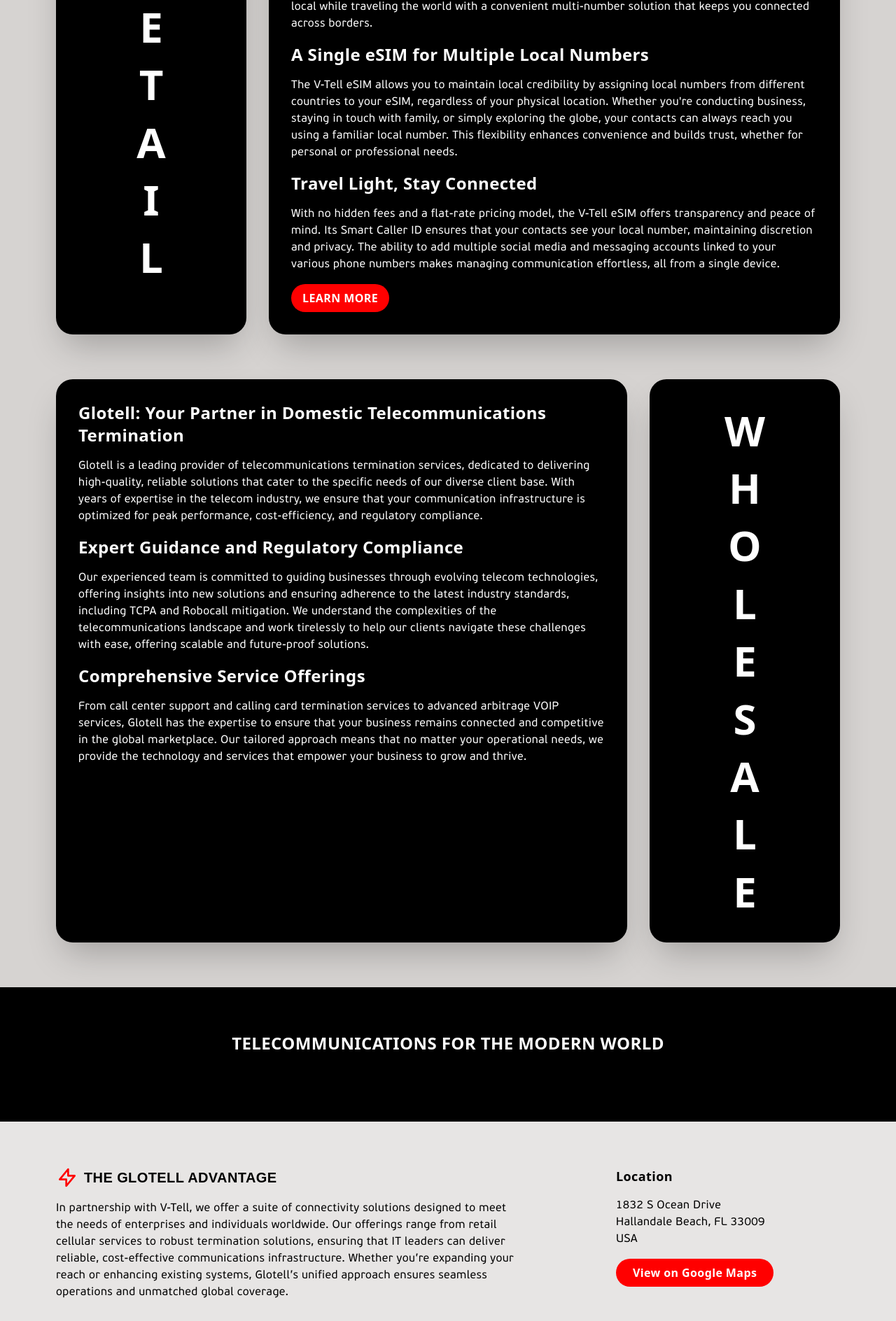
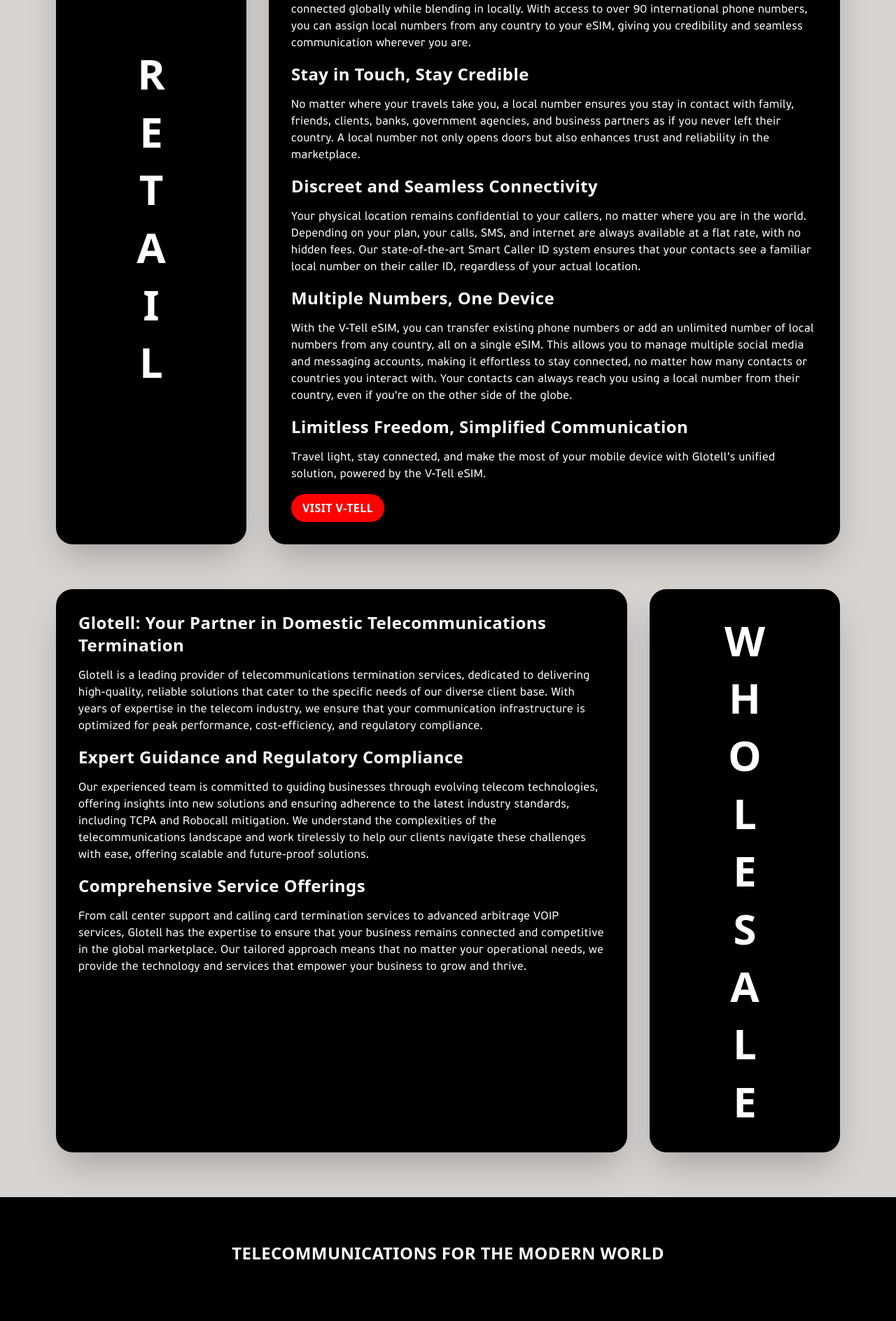
Before and after one commit to kdjordan/gtLanding, a Vue app: page / in a window 1280 px wide. Shown: the part 1292-3180 px from the top of the page at 70% size. Built offline with nearby package versions, Linux system fonts and the light colour scheme; a web font is replaced by a local one.

Commit message:
fixed copy

```diff
--- a/src/components/FeaturesSection.vue
+++ b/src/components/FeaturesSection.vue
@@ -3,13 +3,17 @@
 		<div class="container mx-auto px-4">
 			<div class="flex items-center mb-12">
 				<div class="w-8 h-0.5 bg-black mr-4"></div>
-        <h2 class="text-4xl font-bold text-black uppercase">What We Do</h2>
+				<h2 class="text-4xl font-bold text-black uppercase">
+					What We Do
+				</h2>
 			</div>
 
 			<!-- Retail Section -->
 			<div class="flex flex-col md:flex-row gap-8 mb-16">
 				<!-- RETAIL text -->
-        <div class="w-full md:w-1/4 bg-black rounded-3xl shadow-2xl overflow-hidden flex items-center justify-center p-4 md:p-0">
+				<div
+					class="w-full md:w-1/4 bg-black rounded-3xl shadow-2xl overflow-hidden flex items-center justify-center p-4 md:p-0"
+				>
 					<div class="text-4xl md:text-6xl font-bold text-secondary">
 						<div class="feature-text">
 							<span>R</span>
@@ -23,22 +27,77 @@
 				</div>
 
 				<!-- Retail copy -->
-        <div class="w-full md:w-3/4 bg-black rounded-3xl shadow-2xl overflow-hidden">
+				<div
+					class="w-full md:w-3/4 bg-black rounded-3xl shadow-2xl overflow-hidden"
+				>
 					<div class="p-8">
-            <h3 class="text-2xl font-bold text-secondary mb-4">Global Connectivity, Simplified</h3>
+						<h3 class="text-3xl font-bold text-secondary mb-4">
+							Go Global, Stay Local.
+						</h3>
+						<h3 class="text-2xl font-bold text-secondary mb-4">
+							One eSIM for all your mobile numbers. Anywhere.
+						</h3>
 						<p class="text-secondary mb-4">
-              Through Glotell's strategic partnership with V-Tell, we bring you a revolutionary eSIM solution that enables global communication with ease. With access to over 90 international phone numbers on one eSIM, users can enjoy seamless connectivity for calls, SMS, and data wherever they are. Stay local while traveling the world with a convenient multi-number solution that keeps you connected across borders.
+							As part of the V-Tell group, Glotell brings you a
+							revolutionary eSIM solution, designed to keep you
+							connected globally while blending in locally. With
+							access to over 90 international phone numbers, you can
+							assign local numbers from any country to your eSIM,
+							giving you credibility and seamless communication
+							wherever you are.
 						</p>
-            <h3 class="text-2xl font-bold text-secondary mb-4">A Single eSIM for Multiple Local Numbers</h3>
+						<h3 class="text-2xl font-bold text-secondary mb-4">
+							Stay in Touch, Stay Credible
+						</h3>
 						<p class="text-secondary mb-4">
-              The V-Tell eSIM allows you to maintain local credibility by assigning local numbers from different countries to your eSIM, regardless of your physical location. Whether you're conducting business, staying in touch with family, or simply exploring the globe, your contacts can always reach you using a familiar local number. This flexibility enhances convenience and builds trust, whether for personal or professional needs.
+							No matter where your travels take you, a local number
+							ensures you stay in contact with family, friends,
+							clients, banks, government agencies, and business
+							partners as if you never left their country. A local
+							number not only opens doors but also enhances trust and
+							reliability in the marketplace.
 						</p>
-            <h3 class="text-2xl font-bold text-secondary mb-4">Travel Light, Stay Connected</h3>
+						<h3 class="text-2xl font-bold text-secondary mb-4">
+							Discreet and Seamless Connectivity
+						</h3>
 						<p class="text-secondary mb-4">
-              With no hidden fees and a flat-rate pricing model, the V-Tell eSIM offers transparency and peace of mind. Its Smart Caller ID ensures that your contacts see your local number, maintaining discretion and privacy. The ability to add multiple social media and messaging accounts linked to your various phone numbers makes managing communication effortless, all from a single device.
+							Your physical location remains confidential to your
+							callers, no matter where you are in the world. Depending
+							on your plan, your calls, SMS, and internet are always
+							available at a flat rate, with no hidden fees. Our
+							state-of-the-art Smart Caller ID system ensures that
+							your contacts see a familiar local number on their
+							caller ID, regardless of your actual location.
 						</p>
-            <a href="https://v-tell.com/en" target="_blank" rel="noopener noreferrer" class="bg-primary text-secondary px-4 py-2 rounded-full font-semibold hover:bg-opacity-80 hover:text-black transition-colors inline-block uppercase">
-              Learn More
+						<h3 class="text-2xl font-bold text-secondary mb-4">
+							Multiple Numbers, One Device
+						</h3>
+						<p class="text-secondary mb-4">
+							With the V-Tell eSIM, you can transfer existing phone
+							numbers or add an unlimited number of local numbers from
+							any country, all on a single eSIM. This allows you to
+							manage multiple social media and messaging accounts,
+							making it effortless to stay connected, no matter how
+							many contacts or countries you interact with. Your
+							contacts can always reach you using a local number from
+							their country, even if you're on the other side of the
+							globe.
+						</p>
+						<h3 class="text-2xl font-bold text-secondary mb-4">
+							Limitless Freedom, Simplified Communication
+						</h3>
+						<p class="text-secondary mb-4">
+							Travel light, stay connected, and make the most of your
+							mobile device with Glotell’s unified solution, powered
+							by the V-Tell eSIM.
+						</p>
+						<a
+							href="https://v-tell.com/en"
+							target="_blank"
+							rel="noopener noreferrer"
+							class="bg-primary text-secondary px-4 py-2 rounded-full font-semibold hover:bg-opacity-80 hover:text-black transition-colors inline-block uppercase"
+						>
+							VISIT V-TELL
 						</a>
 					</div>
 				</div>
@@ -47,25 +106,55 @@
 			<!-- Wholesale Section -->
 			<div class="flex flex-col md:flex-row gap-8">
 				<!-- Wholesale copy -->
-        <div class="w-full md:w-3/4 bg-black rounded-3xl shadow-2xl overflow-hidden order-2 md:order-1">
+				<div
+					class="w-full md:w-3/4 bg-black rounded-3xl shadow-2xl overflow-hidden order-2 md:order-1"
+				>
 					<div class="p-8">
-            <h2 class="text-2xl font-bold text-secondary mb-4">Glotell: Your Partner in Domestic Telecommunications Termination</h2>
+						<h2 class="text-2xl font-bold text-secondary mb-4">
+							Glotell: Your Partner in Domestic Telecommunications
+							Termination
+						</h2>
 						<p class="text-secondary mb-4">
-              Glotell is a leading provider of telecommunications termination services, dedicated to delivering high-quality, reliable solutions that cater to the specific needs of our diverse client base. With years of expertise in the telecom industry, we ensure that your communication infrastructure is optimized for peak performance, cost-efficiency, and regulatory compliance.
+							Glotell is a leading provider of telecommunications
+							termination services, dedicated to delivering
+							high-quality, reliable solutions that cater to the
+							specific needs of our diverse client base. With years of
+							expertise in the telecom industry, we ensure that your
+							communication infrastructure is optimized for peak
+							performance, cost-efficiency, and regulatory compliance.
 						</p>
-            <h2 class="text-2xl font-bold text-secondary mb-4">Expert Guidance and Regulatory Compliance</h2>
+						<h2 class="text-2xl font-bold text-secondary mb-4">
+							Expert Guidance and Regulatory Compliance
+						</h2>
 						<p class="text-secondary mb-4">
-              Our experienced team is committed to guiding businesses through evolving telecom technologies, offering insights into new solutions and ensuring adherence to the latest industry standards, including TCPA and Robocall mitigation. We understand the complexities of the telecommunications landscape and work tirelessly to help our clients navigate these challenges with ease, offering scalable and future-proof solutions.
+							Our experienced team is committed to guiding businesses
+							through evolving telecom technologies, offering insights
+							into new solutions and ensuring adherence to the latest
+							industry standards, including TCPA and Robocall
+							mitigation. We understand the complexities of the
+							telecommunications landscape and work tirelessly to help
+							our clients navigate these challenges with ease,
+							offering scalable and future-proof solutions.
 						</p>
-            <h2 class="text-2xl font-bold text-secondary mb-4">Comprehensive Service Offerings</h2>
+						<h2 class="text-2xl font-bold text-secondary mb-4">
+							Comprehensive Service Offerings
+						</h2>
 						<p class="text-secondary">
-              From call center support and calling card termination services to advanced arbitrage VOIP services, Glotell has the expertise to ensure that your business remains connected and competitive in the global marketplace. Our tailored approach means that no matter your operational needs, we provide the technology and services that empower your business to grow and thrive.
+							From call center support and calling card termination
+							services to advanced arbitrage VOIP services, Glotell
+							has the expertise to ensure that your business remains
+							connected and competitive in the global marketplace. Our
+							tailored approach means that no matter your operational
+							needs, we provide the technology and services that
+							empower your business to grow and thrive.
 						</p>
 					</div>
 				</div>
 
 				<!-- WHOLESALE text -->
-        <div class="w-full md:w-1/4 bg-black rounded-3xl shadow-2xl overflow-hidden flex items-center justify-center p-4 md:p-0 order-1 md:order-2">
+				<div
+					class="w-full md:w-1/4 bg-black rounded-3xl shadow-2xl overflow-hidden flex items-center justify-center p-4 md:p-0 order-1 md:order-2"
+				>
 					<div class="text-4xl md:text-6xl font-bold text-secondary">
 						<div class="feature-text py-8">
 							<span>W</span>
--- a/src/components/FooterSection.vue
+++ b/src/components/FooterSection.vue
@@ -23,17 +23,20 @@
 						>
 					</div>
 					<p class="mb-4 max-w-2xl">
-						In partnership with V-Tell, we offer a suite of
-						connectivity solutions designed to meet the needs of
-						enterprises and individuals worldwide. Our offerings range
-						from retail cellular services to robust termination
-						solutions, ensuring that IT leaders can deliver reliable,
-						cost-effective communications infrastructure. Whether
-						you’re expanding your reach or enhancing existing systems,
-						Glotell’s unified approach ensures seamless operations and
-						unmatched global coverage.
+						Glotell operates as an integral part of the V-Tell group
+						of companies, a unified business committed to delivering
+						comprehensive telecom solutions. As part of the same
+						ownership structure, Glotell and V-Tell work seamlessly
+						together, combining their strengths to lead innovation in
+						the telecommunications industry. This unified approach
+						ensures that all aspects of their operations—from retail
+						cellular services to advanced VOIP solutions—are
+						strategically aligned to meet the diverse needs of
+						customers. By operating as one cohesive entity, the V-Tell
+						group, through Glotell, provides unmatched expertise and
+						high-quality services to wholesale VOIP businesses
+						globally.
 					</p>
-
 				</div>
 
 				<!-- Location -->
```
Lines whose indentation alone changed are shown as unchanged.
